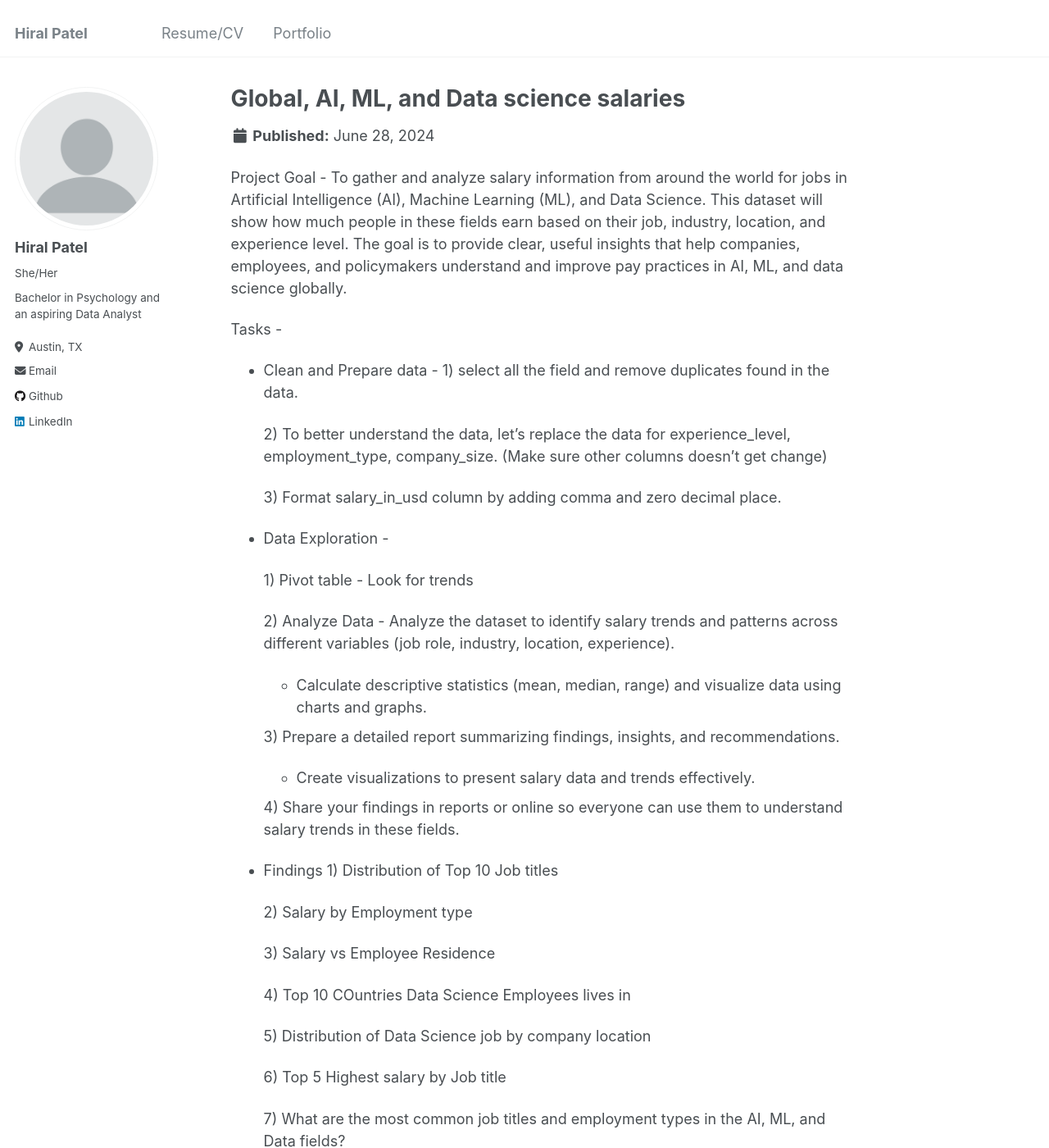
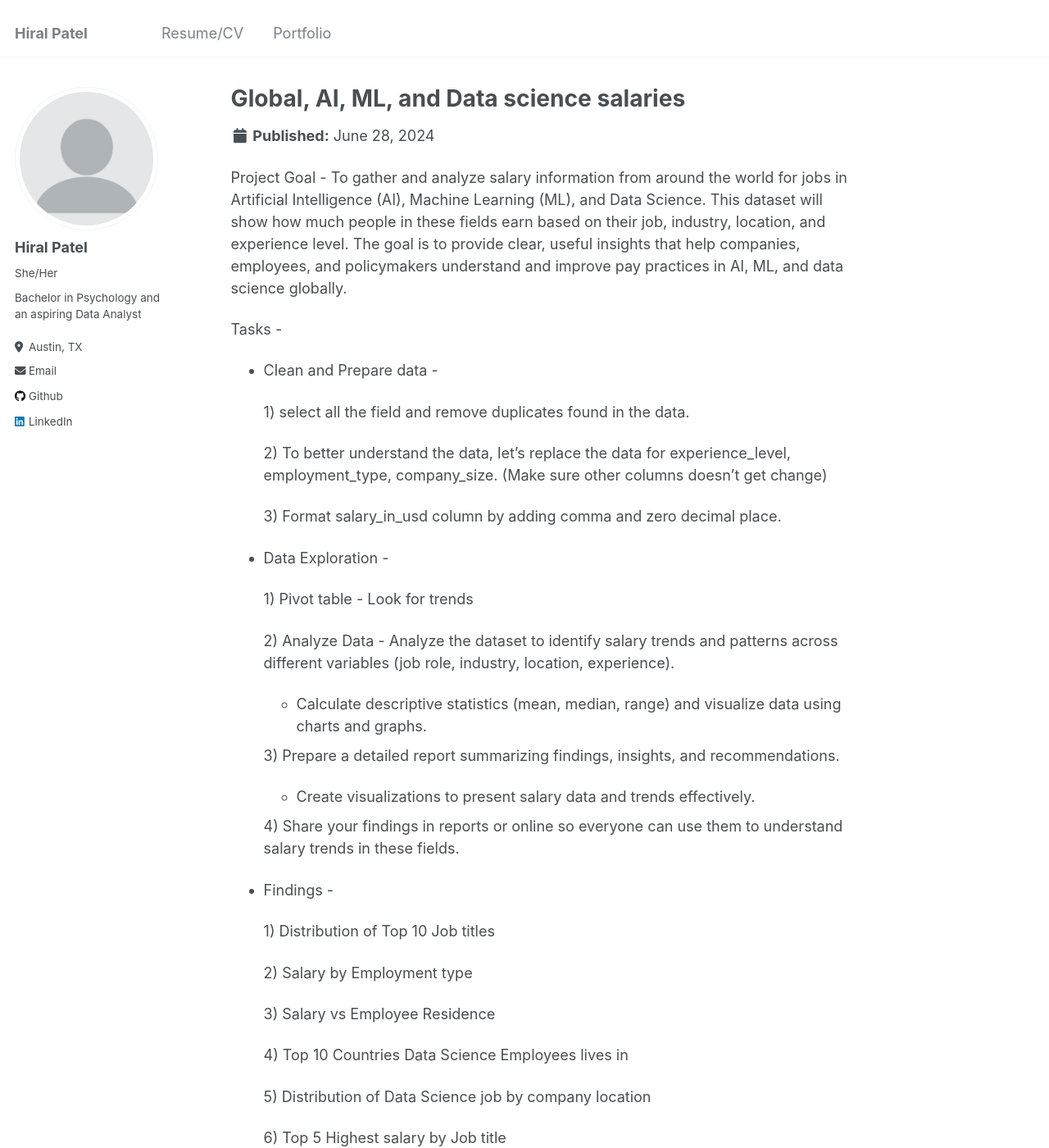
Before and after one commit to hiral-patel-da/hiral-patel-da.github.io, a Jekyll site: the page built from _portfolio/portfolio-1.md, in a window 1280 px wide and 1400 px high. Shown: the whole window at 82% size. Built offline with Jekyll 4.4.1, drawn with Linux system fonts in a browser that asks for light colours.

Commit message:
Common Errors

```diff
--- a/_portfolio/portfolio-1.md
+++ b/_portfolio/portfolio-1.md
@@ -8,6 +8,7 @@ To gather and analyze salary information from around the world for jobs in Artif
 
 Tasks -
 * Clean and Prepare data -
+
     1) select all the field and remove duplicates found in the data.
 
 
@@ -28,14 +29,15 @@ Tasks -
 
     4) Share your findings in reports or online so everyone can use them to understand salary trends in these fields.
 
-* Findings
+* Findings -
+
     1) Distribution of Top 10 Job titles
 
     2) Salary by Employment type
 
     3) Salary vs Employee Residence
 
-    4) Top 10 COuntries Data Science Employees lives in
+    4) Top 10 Countries Data Science Employees lives in
 
     5) Distribution of Data Science job by company location
 
```
